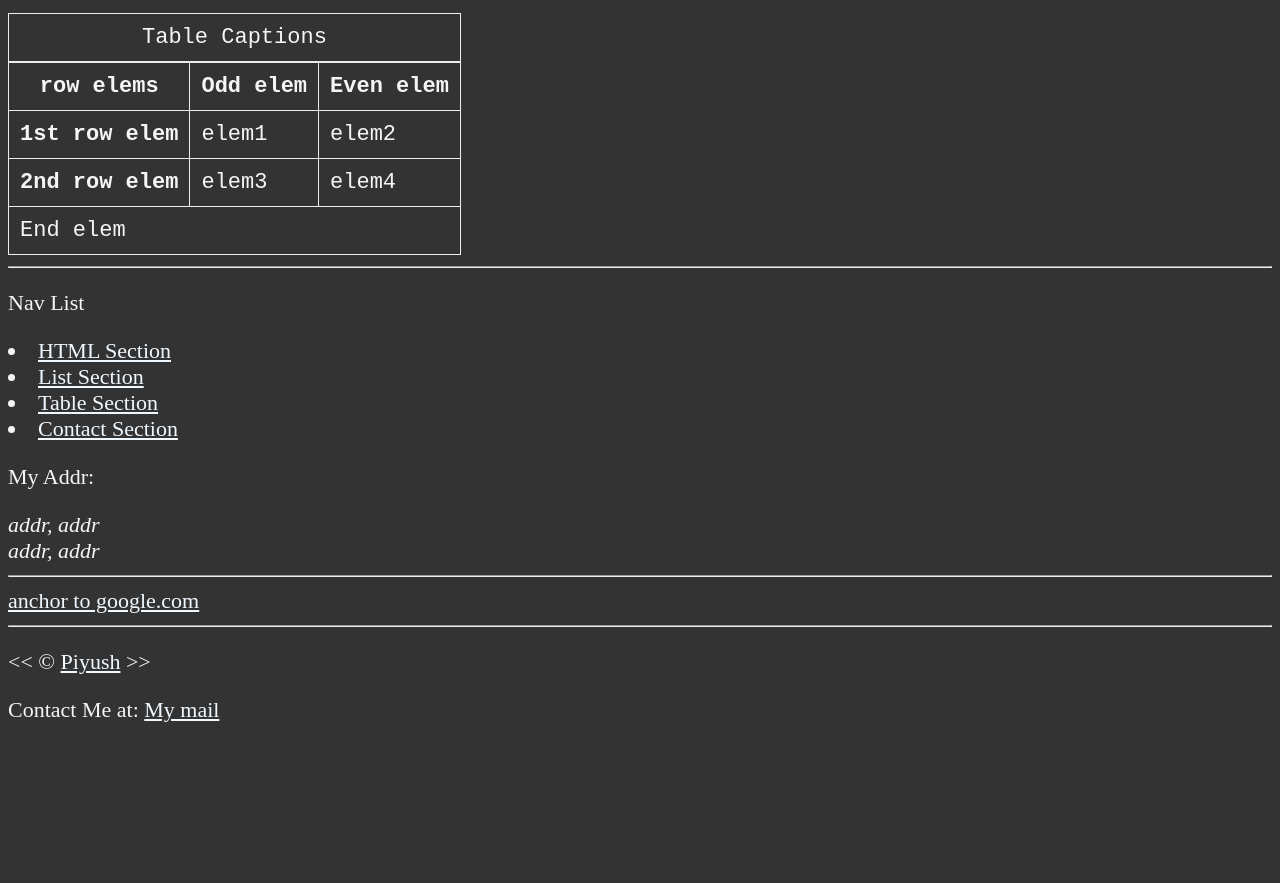
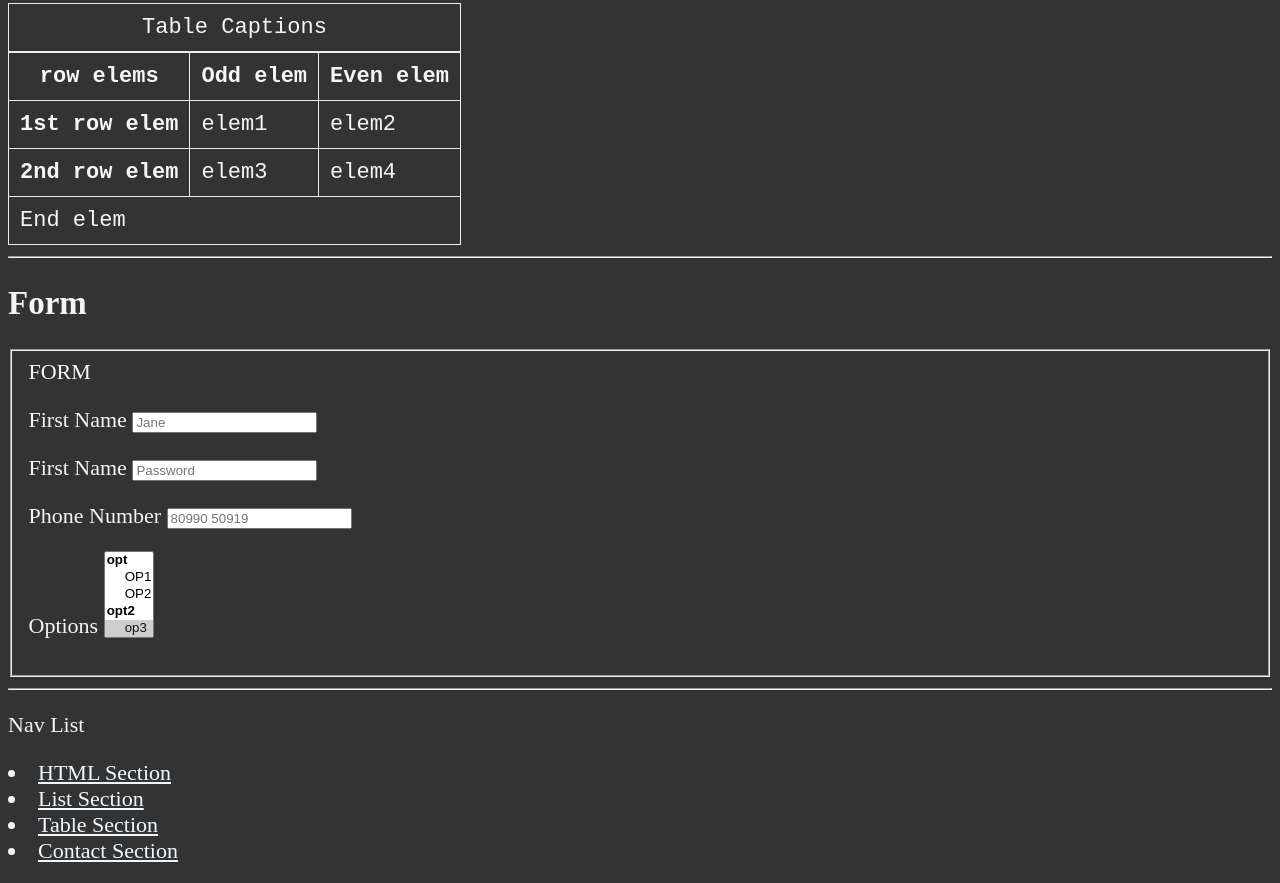
Before and after one commit to PiyushKBhattacharyya/Full-Stack-Development-Course, a plain HTML site: page Frontend/HTML/index.html in a window 1280 px wide. Shown: the part 1170-2053 px from the top of the page. Before the commit the page ends 1915 px from the top, so only its background shows below. Drawn offline with Linux system fonts and the light colour scheme.

Commit message:
HTML complete

```diff
--- a/Frontend/HTML/index.html
+++ b/Frontend/HTML/index.html
@@ -17,6 +17,7 @@
     </head>
     <body>
         <main>
+            <article>
                 <section id="html">
                     <h1>Hello World!</h1>
                     <hr>
@@ -32,6 +33,7 @@
                         <strong>strong tag</strong>
                     </p>
                 </section>
+            </article>
             <hr>
             <section id="list">
                 <p> List
@@ -100,6 +102,59 @@
                 </table>
             </sectiod>
             <hr>
+            <section id="Form">
+                <h2>Form</h2>
+                    <form action="https://httpbin.org/get" method="get">
+                        <fieldset>
+                            <labe>FORM</labe>
+                            <p>
+
+                                <label for="fname">First Name</label>
+                                <input type="text"
+                                name="fname"
+                                id="fname"
+                                placeholder="Jane"
+                                autocomplete="on"
+                                required
+                                autofous>
+                            </p>
+                            <p>
+                                <label for="pass">First Name</label>
+                                <input type="password"
+                                name="pass"
+                                id="pass"
+                                placeholder="Password"
+                                required>
+                            </p>
+                            <p>
+                                <label for="phone">Phone Number</label>
+                                <input type="tel"
+                                    name="phone"
+                                id="phone"
+                                placeholder="80990 50919"
+                                pattern="[0-9]{5}-[0-9]{5}"
+                                required>
+                            </p>
+                            <p>
+                                <label for="opt">Options</label>
+                                <select name="opt" id="opt" multiple size="5">
+                                    <optgroup label="opt">
+                                        <option value="op1">OP1</option>
+                                        <option value="op2">OP2</option>
+                                    </optgroup>
+                                    <optgroup label="opt2">
+                                        <option value="op3" selected>op3</option>
+                                        <option value="op4">op4</option>
+                                        <option value="op5">op5</option>
+                                        <option value="op6">op6</option>
+                                    </optgroup>
+                                    <option value="other">Other</option>
+                                </select>
+                            </p>
+                    </fieldset>
+                </form>
+            </section>
+            <hr>
             <p>Nav List</p>
             <nav>
                 <li>
```
Lines whose indentation alone changed are shown as unchanged.
